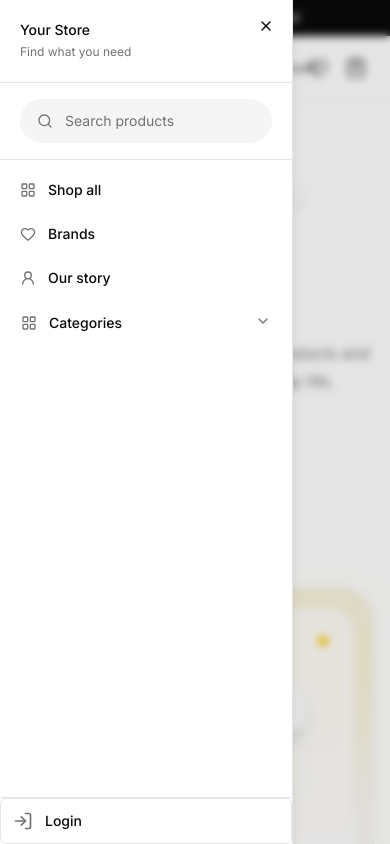
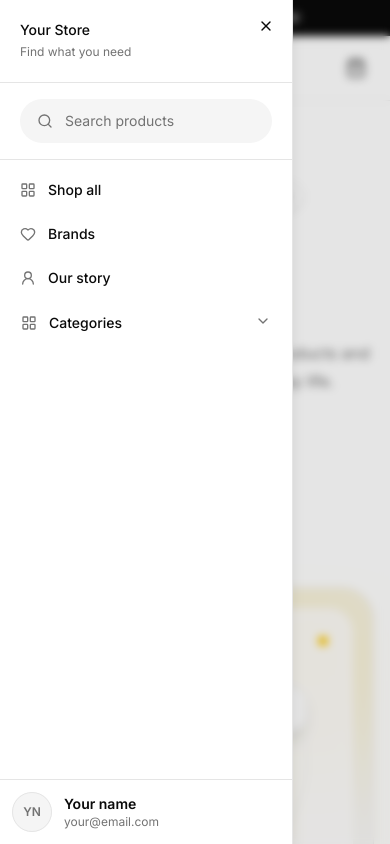
Before and after one commit to Tarikul3639/commerceos-storefront, a Next.js app: page / in a window 390 px wide. Both pictures are taken after a click on the button 24 px from the left and 68 px from the top of the page. Shown: the top 844 px of the page. Built offline with nearby package versions, Linux system fonts and the light colour scheme.

Commit message:
feat: polish responsive account and header actions

```diff
--- a/components/layout/mobile-navigation-drawer.tsx
+++ b/components/layout/mobile-navigation-drawer.tsx
@@ -6,7 +6,6 @@ import { usePathname } from "next/navigation"
 import {
   Heart,
   LayoutGrid,
-  LogIn,
   Menu,
   UserRound,
   type LucideIcon,
@@ -18,6 +17,7 @@ import {
   AccordionItem,
   AccordionTrigger,
 } from "@/components/ui/accordion"
+import { Avatar, AvatarFallback } from "@/components/ui/avatar"
 import { Badge } from "@/components/ui/badge"
 import { Button } from "@/components/ui/button"
 import { ScrollArea } from "@/components/ui/scroll-area"
@@ -174,12 +174,23 @@ export function MobileNavigationDrawer({
         <Separator />
 
         <Link
-          href="/login"
+          href="/account"
           onClick={() => setOpen(false)}
-          className="flex items-center gap-3 rounded-sm border bg-card p-3 text-sm font-medium transition-colors hover:bg-muted/60"
+          className="flex items-center gap-3 rounded-sm bg-card p-3 transition-colors hover:bg-muted/60"
         >
-          <LogIn aria-hidden="true" className="size-5 text-muted-foreground" />
-          Login
+          <Avatar size="lg">
+            <AvatarFallback className="text-xs font-semibold">
+              YN
+            </AvatarFallback>
+          </Avatar>
+          <span className="min-w-0 flex-1">
+            <span className="block truncate text-sm font-semibold">
+              Your name
+            </span>
+            <span className="block truncate text-xs text-muted-foreground">
+              your@email.com
+            </span>
+          </span>
         </Link>
       </SheetContent>
     </Sheet>
--- a/components/layout/store-header.tsx
+++ b/components/layout/store-header.tsx
@@ -96,7 +96,7 @@ export function StoreHeader() {
                 type="button"
                 variant="ghost"
                 className={cn(
-                  "size-9 shrink-0 text-foreground/80 hover:bg-muted hover:text-foreground md:h-11 md:w-auto md:flex-col md:gap-0.5 md:px-3 md:text-[11px] md:font-medium"
+                  "hidden size-9 shrink-0 text-foreground/80 hover:bg-muted hover:text-foreground md:h-11 md:w-auto md:flex-col md:gap-0.5 md:px-3 md:text-[11px] md:font-medium lg:flex"
                 )}
                 aria-label="Account menu"
               >
@@ -110,7 +110,7 @@ export function StoreHeader() {
                 variant="ghost"
                 size="icon"
                 className={cn(
-                  "size-9 shrink-0 text-foreground/80 hover:bg-muted hover:text-foreground md:h-11 md:w-auto md:flex-col md:gap-0.5 md:px-3 md:text-[11px] md:font-medium"
+                  "hidden size-9 shrink-0 text-foreground/80 hover:bg-muted hover:text-foreground sm:flex md:h-11 md:w-auto md:flex-col md:gap-0.5 md:px-3 md:text-[11px] md:font-medium"
                 )}
               >
                 <Link href={wishlistLink.href} aria-label={wishlistLink.label}>
```
